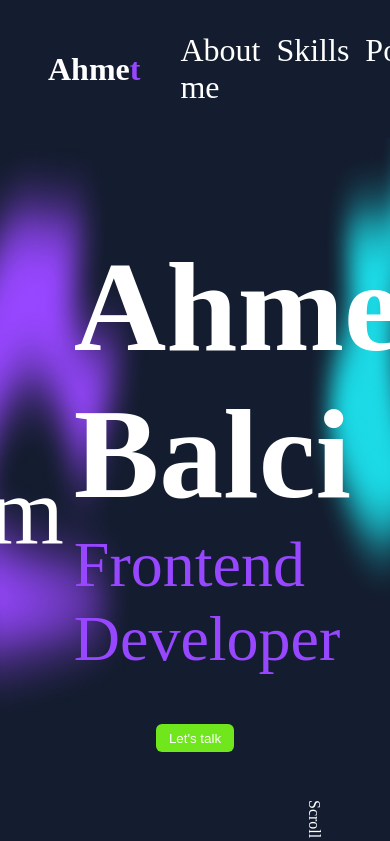
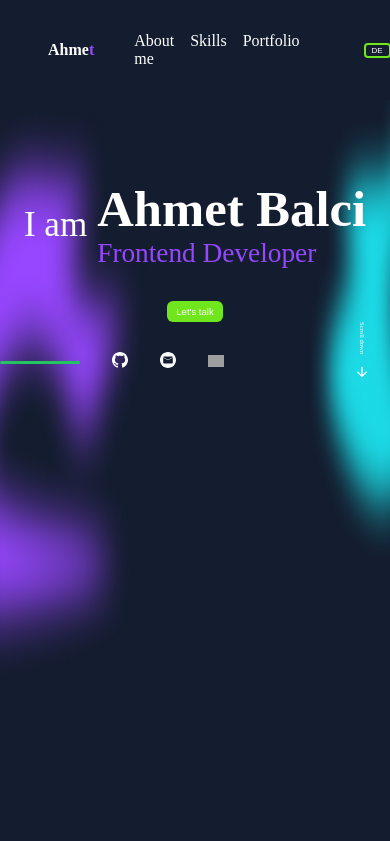
Before and after one commit to AhmetB-Dev/portfolio, an Angular app: page / in a window 390 px wide. Shown: the top 841 px of the page. Built offline with nearby package versions, Linux system fonts and the light colour scheme; grey boxes are pictures that could not be loaded.

Commit message:
feat: update header navigation links and improve responsive styling; remove unused language switch component

```diff
--- a/src/app/core/header/header.html
+++ b/src/app/core/header/header.html
@@ -1,5 +1,5 @@
 <header class="site-header">
-  <a routerLink="/" fragment="hero" class="logo">
+  <a routerLink="/" fragment="header" class="logo">
     <span class="logo-main">Ahme</span><span class="logo-end">t</span>
   </a>
 
--- a/src/app/core/header/header.scss
+++ b/src/app/core/header/header.scss
@@ -5,9 +5,10 @@ header {
   padding: 1em 3em;
   justify-content: space-between;
   z-index: 10;
+  font-size: clamp(1rem, 2vw, 3rem);
 
   a {
-    font-size: 2rem;
+    // font-size: 2rem;
     &:hover {
       color: #70e61c;
     }
@@ -26,6 +27,7 @@ button {
   background-color: transparent;
   border-radius: 4px;
   border: solid 2px #70e61c;
+  font-size: clamp(0.5rem, 1vw, 2rem);
 
   &:not(.is-active-lang):hover {
     background-color: #9747ff;
--- a/src/app/pages/home-page/home-page.html
+++ b/src/app/pages/home-page/home-page.html
@@ -1,4 +1,4 @@
-<app-header></app-header>
+<app-header id="header"></app-header>
 <main>
   <section id="hero">
     <app-hero-section></app-hero-section>
--- a/src/app/sections/contact-section/contact-section.html
+++ b/src/app/sections/contact-section/contact-section.html
@@ -40,7 +40,7 @@
       </div>
 
       <div class="up-button">
-        <a href="#hero">
+        <a href="#header">
           <img src="/assets/icon/contact/go-up-button.svg" alt="{{ text().goUpLabel }}" />
         </a>
       </div>
--- a/src/app/sections/hero-section/hero-section.html
+++ b/src/app/sections/hero-section/hero-section.html
@@ -9,7 +9,7 @@
 
   <div class="hero-cta-button">
     <button>
-      <a href="#contact">{{ text().cta }}</a>
+      <a href="#contact ">{{ text().cta }}</a>
     </button>
   </div>
 
--- a/src/app/sections/hero-section/hero-section.scss
+++ b/src/app/sections/hero-section/hero-section.scss
@@ -13,23 +13,19 @@ section {
     22% 65%;
 }
 
-img {
-  width: 25px;
-  height: 25px;
-}
-
 .hero {
   display: flex;
   justify-content: center;
   align-items: center;
   gap: 10px;
-  padding-top: 6em;
+  padding-top: 5em;
 }
 
 .hero-subtitle-vert {
   writing-mode: sideways-lr;
   display: flex;
-  font-size: 6rem;
+  font-size: clamp(1rem, 9vw, 12rem);
+
   margin: 0;
   justify-content: center;
 }
@@ -40,11 +36,11 @@ img {
 
   h1 {
     margin: 0;
-    font-size: 8rem;
+    font-size: clamp(1rem, 13vw, 20rem);
   }
 
   p {
-    font-size: 4rem;
+    font-size: clamp(1rem, 7vw, 12rem);
     margin: 0;
     color: #9747ff;
   }
@@ -53,14 +49,15 @@ img {
 .hero-cta-button {
   display: flex;
   justify-content: center;
-  padding-bottom: 3em;
-  padding-top: 3em;
+  padding-top: clamp(2rem, 4.5vw, 5rem);
 }
 
 button {
   background-color: #70e61c;
   border-radius: 6px;
   padding: 0.5em 1em;
+  font-size: clamp(0.6rem, 2vw, 2.2rem);
+
   color: white;
   transition: transform 300ms ease;
   &:hover {
@@ -69,23 +66,10 @@ button {
   }
 }
 
-// a {
-//   transition: transform 300ms ease;
-//   &:hover {
-//     transform: scale(1.2);
-//   }
-// }
-
 .hero-meta {
   display: flex;
   justify-content: space-between;
   align-items: flex-end;
-}
-
-.hero-social-link {
-  display: flex;
-  align-items: center;
-  gap: 2em;
 }
 
 .space-line {
@@ -96,6 +80,17 @@ button {
   margin: 16px 0;
 }
 
+.hero-social-link {
+  display: flex;
+  align-items: center;
+  gap: 2em;
+
+  img {
+    width: clamp(1rem, 2.3vw, 3rem);
+    // height: clamp(1rem, 2.3vw, 3rem);
+  }
+}
+
 .hero-scroll {
   p {
     display: flex;
@@ -103,6 +98,10 @@ button {
     writing-mode: vertical-rl;
     align-items: center;
     gap: 10px;
-    padding-right: 3em;
+    padding-right: 2em;
+    font-size: clamp(0rem, 1.7vw, 1.9rem);
+  }
+  img {
+    width: clamp(1rem, 2vw, 3rem);
   }
 }
--- a/src/app/shared/components/language-switch/language-switch.html
+++ /dev/null
@@ -1 +0,0 @@
-<p>language-switch works!</p>
```
Also changed, not shown: src/app/shared/components/language-switch/language-switch.ts (deleted, +0 -11 lines), src/app/shared/components/language-switch/language-switch.scss (deleted), 1 other file (tests, documents, lock files or other folders).
